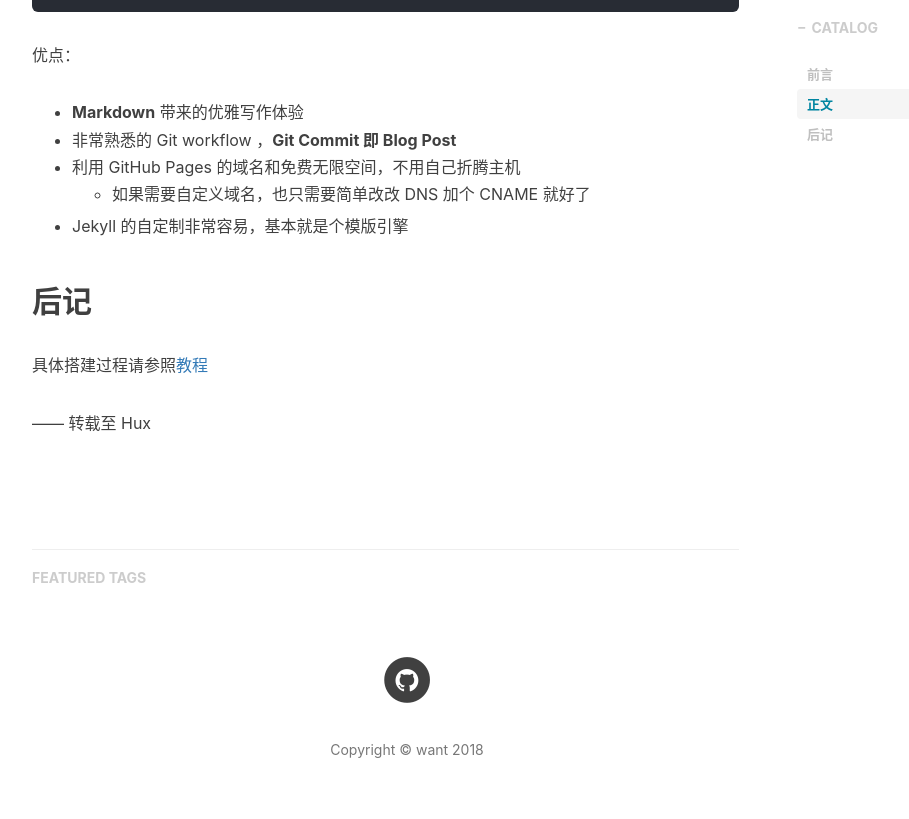
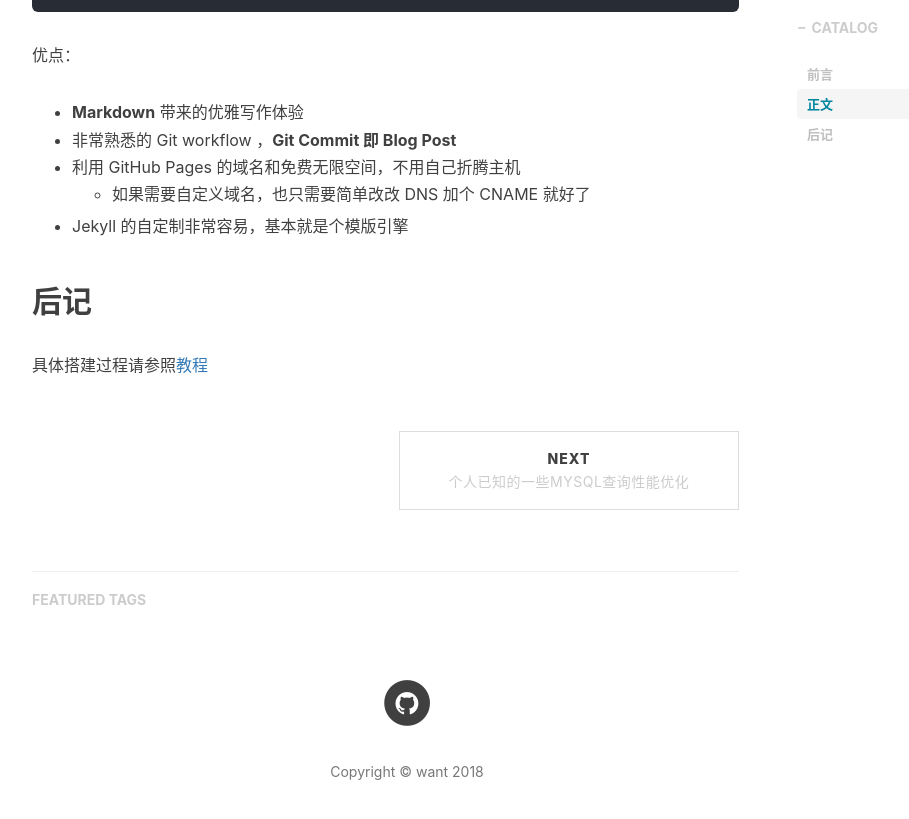
Before and after one commit to WantUzZ/wantuBlog, a Jekyll site: the page built from _posts/2018-10-11-hello-world.markdown, in a window 1280 px wide and 900 px high, scrolled down 1538 px. Shown: the top 819 px of the window, without its empty margins (233-1142 px from the left). Built offline with Jekyll 4.4.1, drawn with Linux system fonts in a browser that asks for light colours; nearby versions of some CDN libraries; comment, search, counter and statistics services are not loaded; some of the changed lines change nothing that is shown.

Commit message:
mysql查询优化

````diff
--- a/_posts/2014-01-29-hello-world.markdown
+++ b/_posts/2018-10-11-hello-world.markdown
@@ -69,5 +69,3 @@
 ## 后记
 
 具体搭建过程请参照[教程](https://my.oschina.net/u/1027043/blog/1794382)
-
-—— 转载至 Hux
--- /dev/null
+++ b/_posts/2018-10-13-myql.markdown
@@ -0,0 +1,121 @@
+---
+layout:     post
+title:      "个人已知的一些mysql查询性能优化"
+subtitle:   ""
+date:       2018-10-13 15:06:00
+author:     "wantu"
+header-img: "img/post-bg-2015.jpg"
+catalog: true
+tags:
+    - mysql
+---
+
+## 前言
+[直奔正文](#build)
+到店达之后一开始接到了大量的导数的数据需求。还记得当时有一个需求是从数据库中拉每周的周报数据（财务）。
+那个SQL写的非常的大而且开始的时候执行的速度很慢，差点就逼近了赤狐系统的临界执行时长。
+因为一开始没想去用程序处理，也只是想把需求先搞出来。后面数据慢慢稳定。于是想把整个查询进行一些优化。
+以下就是对于mysql查询性能优化的一些得。
+
+<p id = "build"></p>
+---
+
+## 正文
+先大致了解一下mysql的架构设计，mysql的逻辑架构分为三层。最上层大多数是基于网络的客户端。第二层是mysql的核心，mysql的核心服务功能都在此层，包括查询解析、分析、优化、缓存以及所有的内置函数。第三层则是存储引擎，引擎的职责是负责mysql中数据的存储和提取。各个引擎各有所长。服务器通过API与存储引擎进行通信。
+
+查询慢可能的原因：
+1、计算能力不足
+2、设计表存在问题
+3、建表时并没有建立高效的索引
+4、SQL语句有提高的空间
+
+解决办法：
+1、如果数据体量比较大，mysql处理起来比较费力，可以考虑一些分布式计算框架。
+2、如果一个表的基础数据量就已经够大了并且伴随较大的增量数据，可以考虑分表（按时间分等策略...）
+3、索引，建立高性能的索引策略。（下面会细讲）
+4、优化自己的SQL语句
+5、基础数据预处理（中间表）
+
+抛开数据量一上来就建索引就是耍流氓，因为mysql自身维护它也是需要消耗资源的，小表全表扫描简单粗暴又高效，超大型的表也不适合，索引的代价太高可用考虑分区技术。中到大型表，嘿嘿嘿，就是你了。
+在innodb引擎使用的是B+tree索引,基于B-tree对索引列是顺序组织存储的缘故，所以很适合查找范围数据。
+>创建高性能的索引：
+1、查询中列不是独立的
+独立的列指的是索引列不能是表达式的一部分，也不能是函数的参数。
+select stu.name from stu where stu.id + 1 = 5.即使你在stu(显然id不会是主键哈)的id建了索引，并没有什么用。
+2、前缀索引
+有的时候需要索引很长的字符，这会导致索引变得大且慢，可以考虑索引开始的部分字符，此举可大大节约索引空间，从而提高索引效率，但也会导致另一索引选择性降低。（索引选择性 = 不重复的索引值/表的记录总数）
+如何确定前缀索引的长度？
+```sql
+select count(1) as total,colu_name
+from table_name t
+group by colu_name
+order by total desc
+limit 10;
+```
+可以得到某个列最频繁出现的前10个值，记录下来这10个值得范围作为标准。
+```sql
+select count(1) as total,left(colu_name,n) as pref
+from table_name t
+group by pref
+order by total desc
+limit 10;
+```
+通过不断的调整上面n的值(前缀索引的长度)得到的范围值是接近标准中的最小的数值。
+打个比方，当n=7时得到的范围值就已经很接近标准了，但是n=8的时候比7更接近但时范围差距很小，那么n=7较为合适。
+
+创建前缀索引：
+```sql
+alter table table_name add key (colu_name(best_index_length))
+//best_index_length最佳前缀索引长度
+```
+
+3、多列索引
+如果在用explain查看SQL的执行计划中有发现有索引合并（type值为index_merge）的时候应该好好检查一下查询和表的结构。
+
+a、当表中的多个单独的索引列做相交操作时(通常有多个AND条件)，通常需要一个包含所有相关列的所列索引而不是多个独立的单列索引。
+
+4、选择合适的索引顺序
+通常做法：将选择性高的列放到索引最前列
+
+5、聚簇索引
+
+6、删除未使用的索引和冗余的索引，这些索引是累赘，可以通过一些工具帮忙定位后删除。
+
+
+>优化sql
+```sql
+select t.id,max(s.score) as 'this_is_my_best_student_score'
+from teacher t,student s
+where t.id = s.tid
+group by t.id
+having t.name like '%王%'
+order by t.id desc
+```
+首先得知道整个SQL的执行顺序：
+from -> where -> group by ->having ->select -> order by -> limit
+from过程中如果使用的是自然连接那么会导致产生一张笛卡尔积的虚拟表，这样做是很蠢的。推荐使用外连接(会减少虚拟表的数据量)。
+where 对虚拟表中的数据进行过滤，能放在这里的过滤别放having中进行过滤
+group by
+having 主要就是聚合函数结果进行过滤
+select 只要自己要的数据！不需要的字段一个不要。
+order by
+limit
+
+>基础数据预处理
+针对业务上的一些统计数据，可以将数据按日统计好在放入一张中间表中，之后将相关的定时任务脚本部署好，每日进行统计数据的增量更新。此举会明显加快系统的相应时间。增量更新与全量更新相结合更能保证数据的可靠性。
+
+>读写分离，定期同步。
+主库写从库读，定期同步数据。
+
+
+## 后记
+
+这应该是我所知道的关于SQL查询优化的所有技能了。mysql是有查询优化器帮忙优化，但是正如卓哥（店达架构师）说的一样：一定要有写高性能的sql语句的意识。
+
+再补充几点：
+1、不要想把所有的事情都交给mysql交给SQL。SQL语句整个执行是一个黑盒。我们没有办法去debug看看具体的数据流。一个较为恰当的做法就是粗加工基础数据，再把这些数据用程序来进行相关的计算。这样即便是有问题，我们也可以轻松的定位问题。
+2、个人心得：SQL书写的准确性不是难在语法，而是业务上的。我们需要对用到的每张表有所认知。知道每张表的细粒度。也就是这样，我们才会对各种连接查询之后的那个虚拟的表的数据结构有一个清楚的认识。也就是这样才能保证我们的数据是正确的。
+
+后期还会更新一些东西，今晚要休息了。
+回想起在店达的时光。再次感谢店达的小伙伴，鞠躬。
+转载请注明出处。
````
